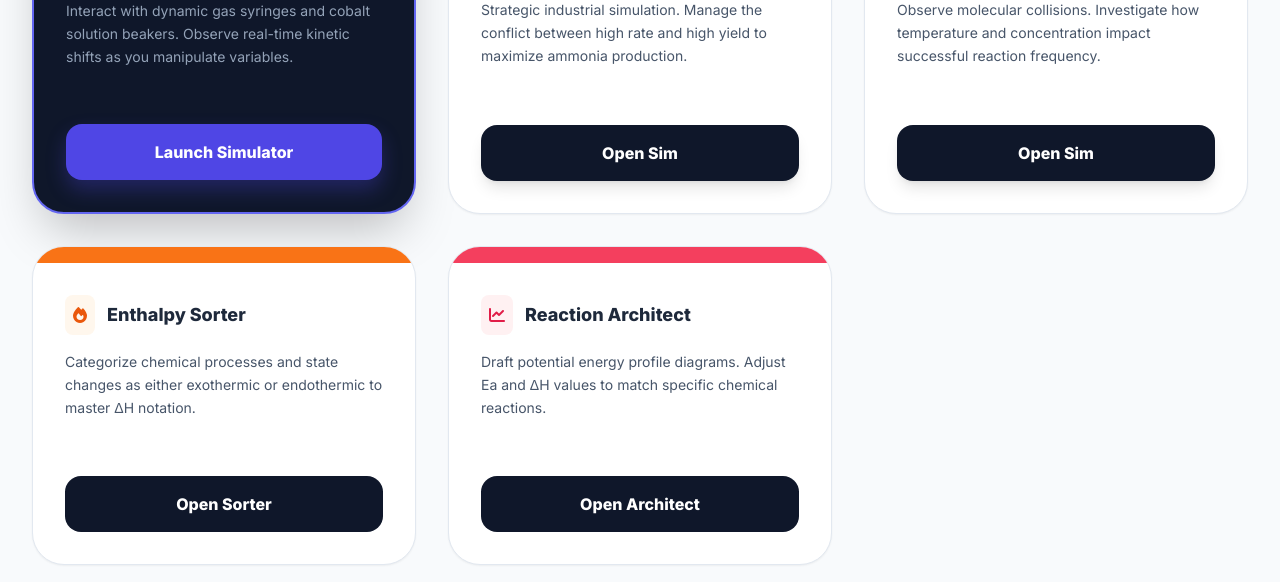
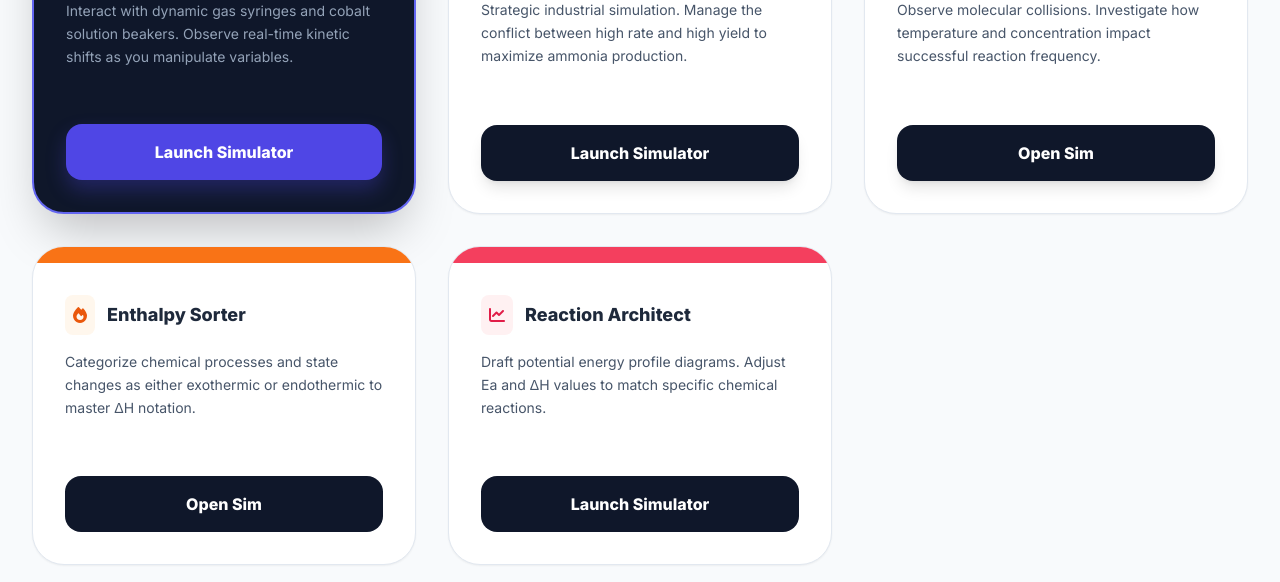
Before and after one commit to sciencebeaker-cpu/BIS-science, a plain HTML site: page index.html in a window 1280 px wide. Shown: the part 780-1362 px from the top of the page. Drawn offline with nearby package versions, Linux system fonts and the light colour scheme.

Commit message:
Update index.html

```diff
--- a/index.html
+++ b/index.html
@@ -111,7 +111,7 @@
                     </div>
                     <div class="p-8 pt-0">
                         <a href="HaberProcess.html" class="block w-full text-center py-4 bg-slate-900 text-white rounded-2xl font-bold hover:bg-slate-800 transition shadow-lg">
-                            Open Sim
+                            Launch Simulator
                         </a>
                     </div>
                 </div>
@@ -153,7 +153,7 @@
                     </div>
                     <div class="p-8 pt-0">
                         <a href="EnthalpySorter.html" class="block w-full text-center py-4 bg-slate-900 text-white rounded-2xl font-bold hover:bg-slate-800 transition">
-                            Open Sorter
+                            Open Sim
                         </a>
                     </div>
                 </div>
@@ -174,7 +174,7 @@
                     </div>
                     <div class="p-8 pt-0">
                         <a href="ReactionProfile.html" class="block w-full text-center py-4 bg-slate-900 text-white rounded-2xl font-bold hover:bg-slate-800 transition">
-                            Open Architect
+                            Launch Simulator
                         </a>
                     </div>
                 </div>
```
